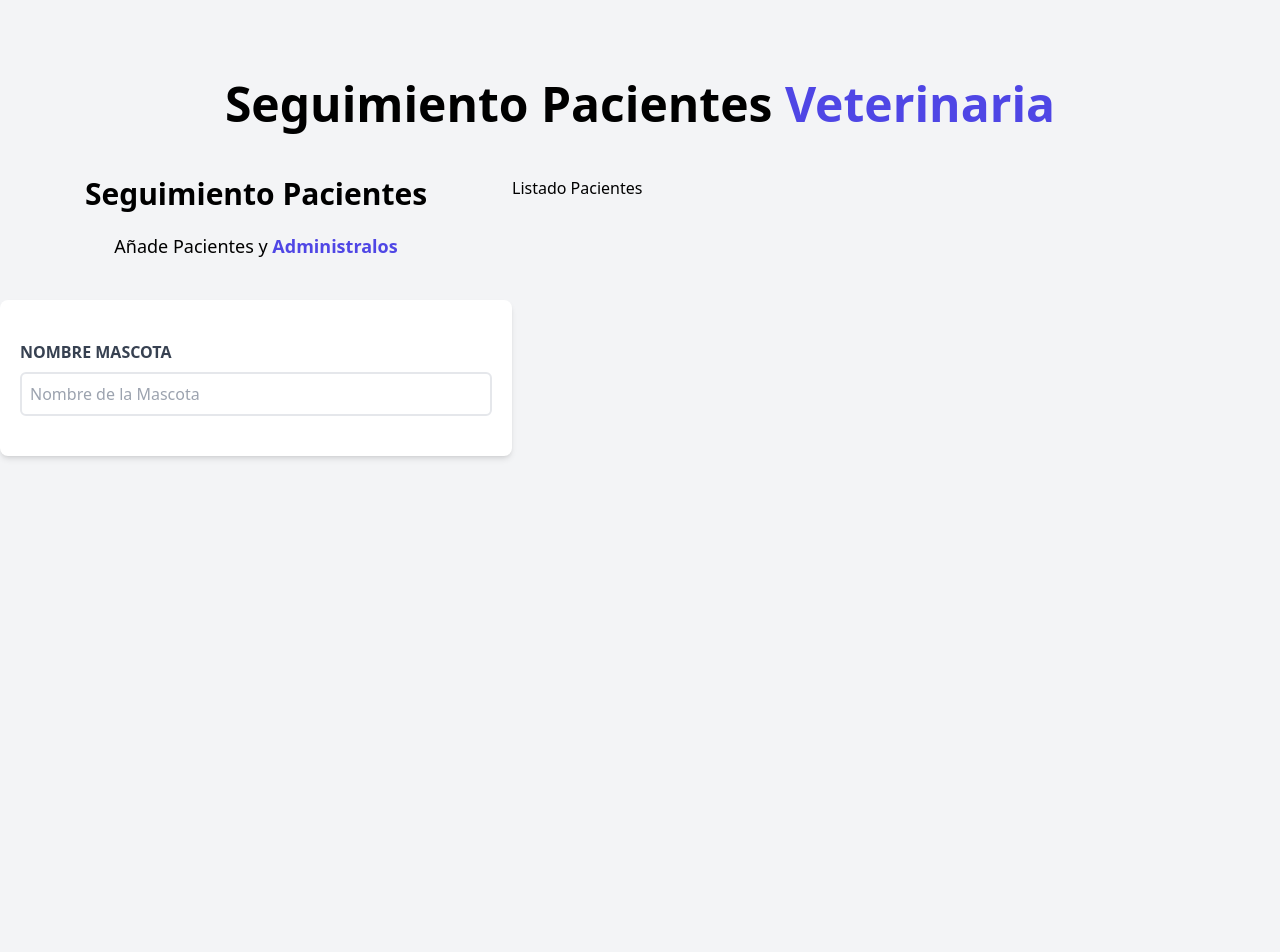
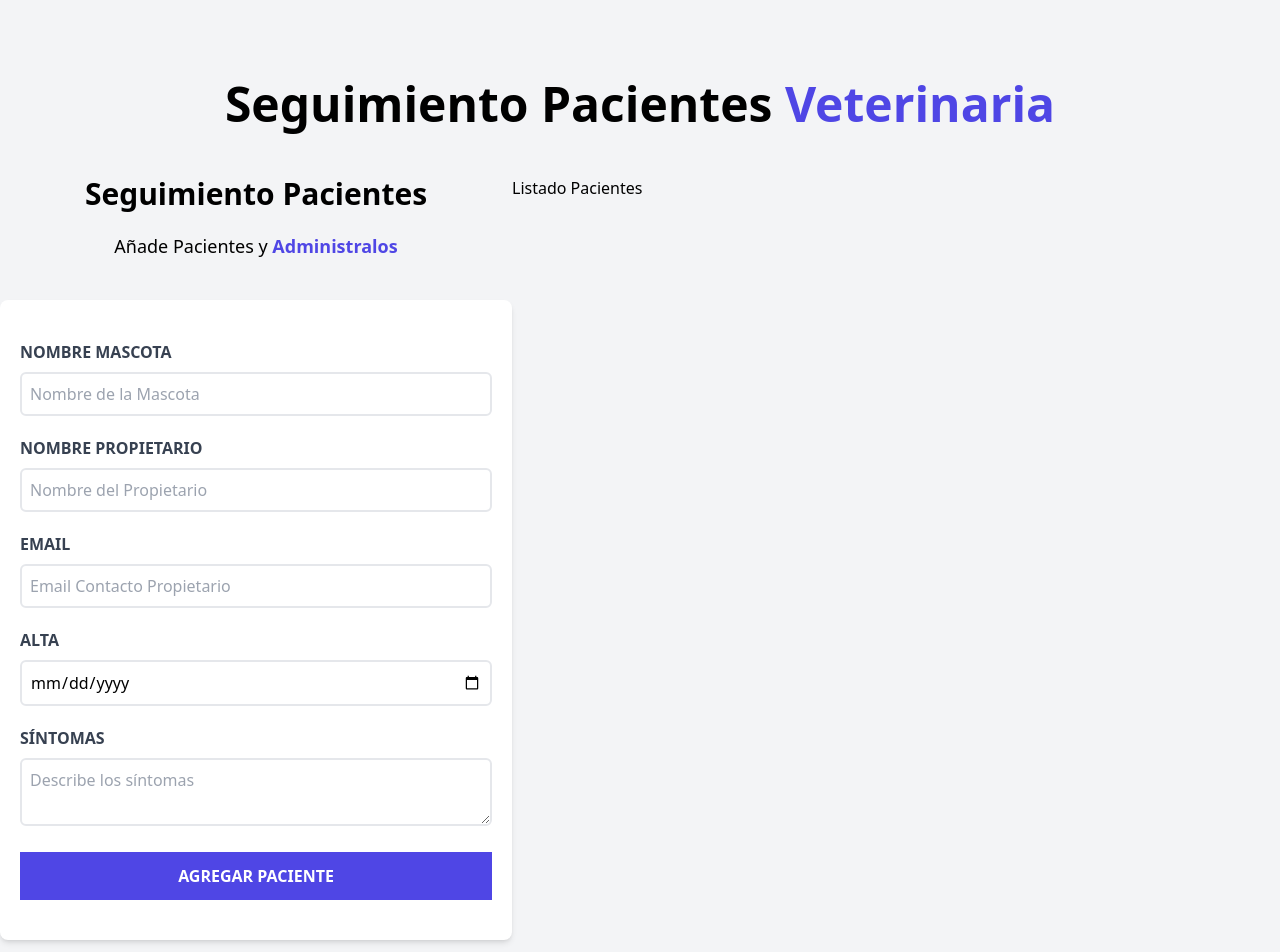
Before and after one commit to diegofdg/react_la_guia_completa, a React (Vite) app in the folder 01_citas_react/: page / in a window 1280 px wide. Shown: the top 952 px of the page. Before the commit the page ends 880 px from the top, so only its background shows below. Built offline with nearby package versions, Linux system fonts and the light colour scheme.

Commit message:
01_citas_react-añadiendo el resto de los campos en el formulario

```diff
--- a/01_citas_react/src/components/Formulario.jsx
+++ b/01_citas_react/src/components/Formulario.jsx
@@ -6,8 +6,8 @@ const Formulario = () => {
         Añade Pacientes y {''}
         <span className="text-indigo-600 font-bold">Administralos</span>
       </p>
-      <form className="bg-white shadow-md rounded-lg py-10 px-5">
-        <div>
+      <form className="bg-white shadow-md rounded-lg py-10 px-5 mb-10">
+        <div className="mb-5">
           <label
             htmlFor="mascota"
             className="block text-gray-700 uppercase font-bold">Nombre Mascota</label>
@@ -18,6 +18,53 @@ const Formulario = () => {
             className="border-2 w-full p-2 mt-2 placeholder-gray-400 rounded-md"
           />
         </div>
+        <div className="mb-5">
+          <label
+            htmlFor="propietario"
+            className="block text-gray-700 uppercase font-bold">Nombre Propietario</label>
+          <input
+            id="propietario"
+            type="text"
+            placeholder="Nombre del Propietario"
+            className="border-2 w-full p-2 mt-2 placeholder-gray-400 rounded-md"
+          />
+        </div>
+        <div className="mb-5">
+          <label
+            htmlFor="email"
+            className="block text-gray-700 uppercase font-bold">Email</label>
+          <input
+            id="email"
+            type="email"
+            placeholder="Email Contacto Propietario"
+            className="border-2 w-full p-2 mt-2 placeholder-gray-400 rounded-md"
+          />
+        </div>
+        <div className="mb-5">
+          <label
+            htmlFor="alta"
+            className="block text-gray-700 uppercase font-bold">Alta</label>
+          <input
+            id="alta"
+            type="date"
+            className="border-2 w-full p-2 mt-2 placeholder-gray-400 rounded-md"
+          />
+        </div>
+        <div className="mb-5">
+          <label
+            htmlFor="sintomas"
+            className="block text-gray-700 uppercase font-bold">Síntomas</label>
+          <textarea
+            id="sintomas"
+            className="border-2 w-full p-2 mt-2 placeholder-gray-400 rounded-md"
+            placeholder="Describe los síntomas"
+          />
+        </div>
+        <input
+          type="submit"
+          className="bg-indigo-600 w-full p-3 text-white uppercase font-bold hover:bg-indigo-700 cursor-pointer transition-colors"
+          value="Agregar Paciente"
+        />
       </form>
     </div>
   )
```
